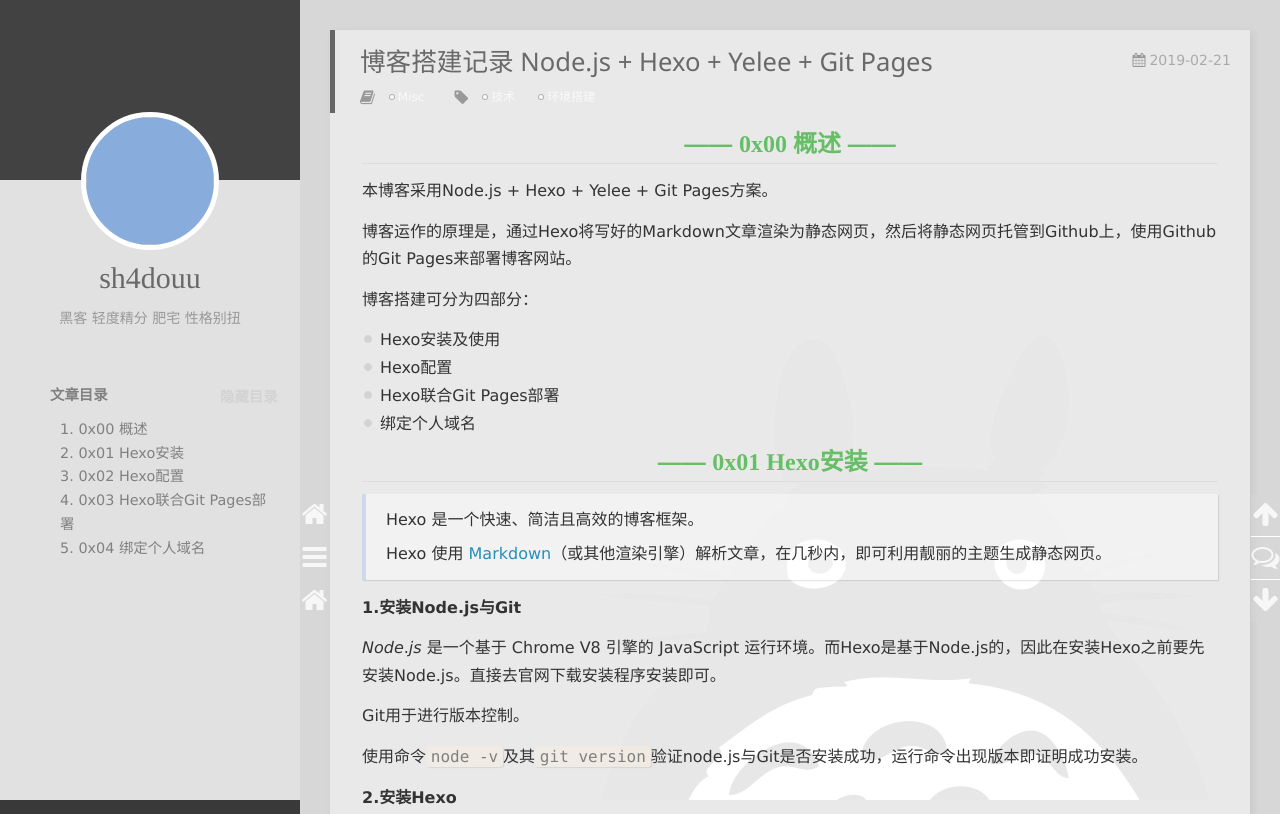
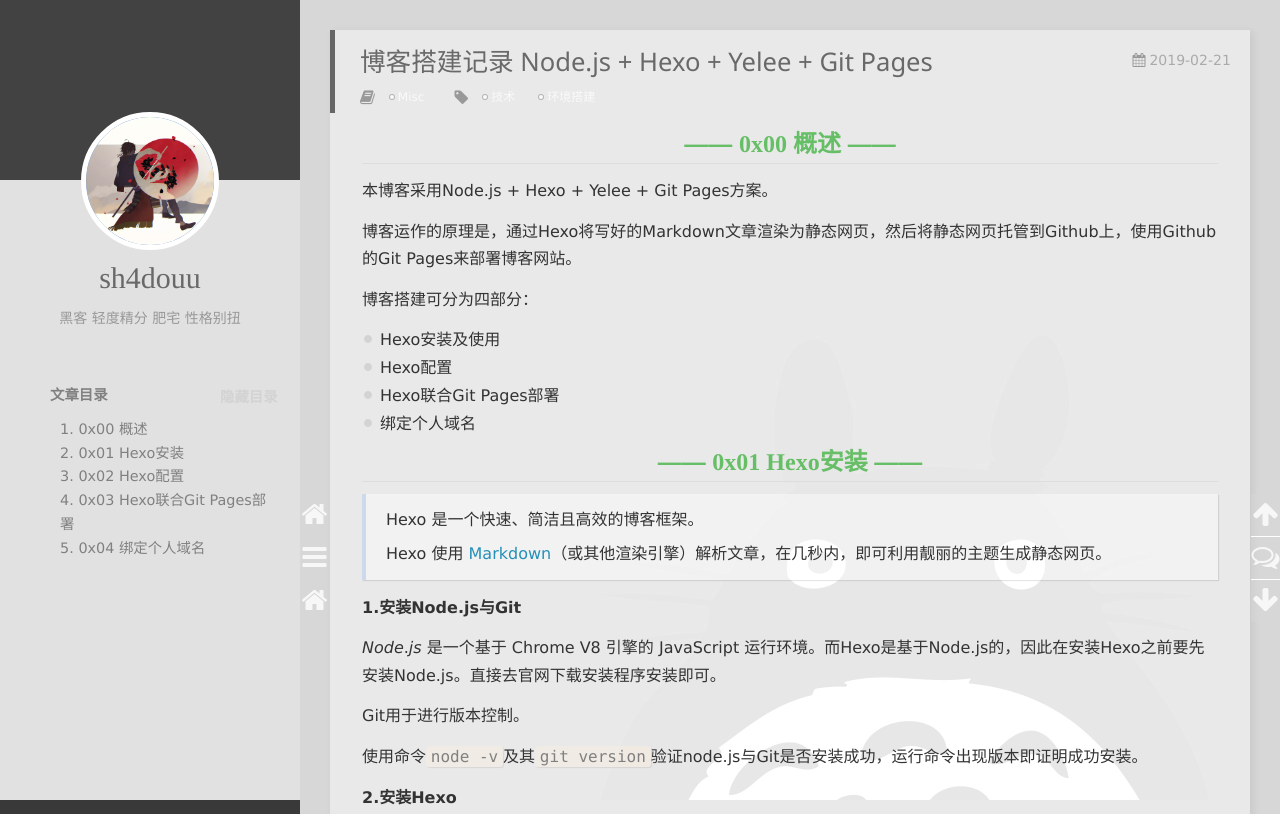
Before and after one commit to sh4douu/sh4douu.github.io, a plain HTML site: page 2019/02/21/build-blog/index.html in a window 1280 px wide. Shown: the top 814 px of the page. Drawn offline with nearby package versions, Linux system fonts and the light colour scheme; some packages are replaced by stand-ins of ours; a script that the page names is missing.

Commit message:
Site updated: 2019-02-22 10:58:19

```diff
--- a/2019/02/21/build-blog/index.html
+++ b/2019/02/21/build-blog/index.html
@@ -102,7 +102,7 @@
 <div class="intrude-less">
     <header id="header" class="inner">
         <a href="/" class="profilepic">
-            <img src="img/a.jpg" class="animated zoomIn">
+            <img src="/img/a.jpg" class="animated zoomIn">
         </a>
         <hgroup>
           <h1 class="header-author"><a href="/">sh4douu</a></h1>
@@ -229,7 +229,7 @@
     <div class="intrude-less">
         <header id="header" class="inner">
             <a href="/" class="profilepic">
-                <img src="img/a.jpg" class="animated zoomIn">
+                <img src="/img/a.jpg" class="animated zoomIn">
             </a>
             <hgroup>
               <h1 class="header-author"><a href="/" title="回到主页">sh4douu</a></h1>
```
Also changed, not shown: about/index.html (+2 -2 lines), archives/2019/02/index.html (+2 -2 lines), archives/2019/index.html (+2 -2 lines), archives/index.html (+2 -2 lines), categories/Misc/index.html (+2 -2 lines), index.html (+2 -2 lines), tags/index.html (+2 -2 lines), tags/技术/index.html (+2 -2 lines), tags/环境搭建/index.html (+2 -2 lines).
